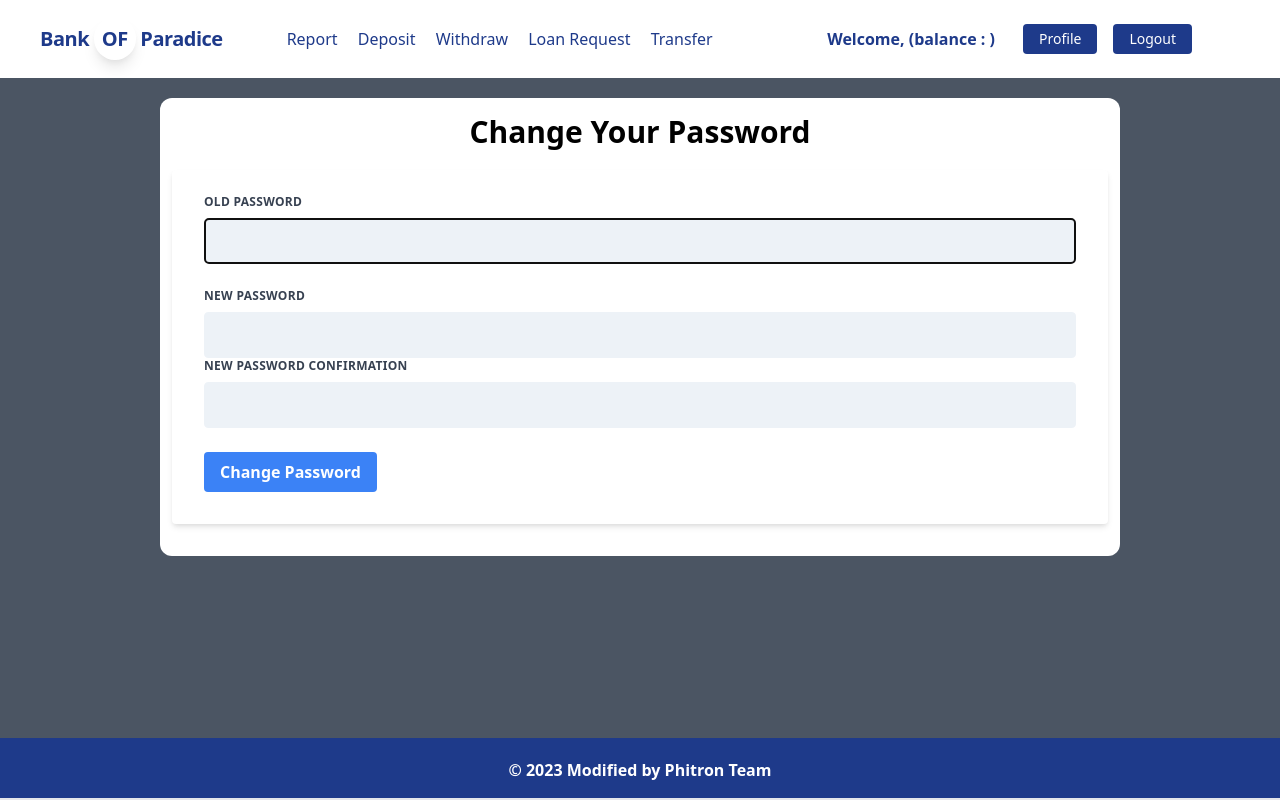
After one commit to SoumenBaral/Bank-OF-Paradice, a Django app: page /accounts/changePass/ in a window 1280 px wide. The commit adds this page. Run offline with Django 4.2, Linux system fonts and the light colour scheme; a user stored in the database is signed in; data comes from the database, SQL or seed files in the repository.

Commit message:
add lost

```diff
--- /dev/null
+++ b/accounts/templates/accounts/passWordChange.html
@@ -0,0 +1,95 @@
+{% extends 'base.html' %}
+{% load static %}
+
+{% block title %}
+    Change PassWord
+{% endblock %}
+
+{% block body %}
+<style>
+input{
+    display: block;
+    width: 100%;
+    background-color: #edf2f7;
+    border-width: 1px;
+    border-color: #edf2f7;
+    border-radius: 0.25rem;
+    padding-top: 0.75rem;
+    padding-bottom: 0.75rem;
+    padding-left: 1rem;
+    padding-right: 1rem;
+    line-height: 1.25;
+    }
+</style>
+
+
+{% block content %}
+    {% if form.non_field_errors %}
+        {% for error in form.non_field_errors %}
+            <div class="bg-red-100 border border-red-400 text-red-700 px-4 py-3 rounded relative mt-2" role="alert">
+                <p class="font-bold">Error!</p>
+                <p class="block sm:inline">{{ error }}</p>
+            </div>
+        {% endfor %}
+    {% endif %}
+<div class='mt-5'>
+    <div style='width: 75%; margin:auto;'  class="bg-white px-3  mt-5 py-4 rounded-xl my-6">
+        <h1 class="font-bold text-3xl text-center pb-5 ">Change Your Password</h1>
+
+        <form method="post" class="bg-white shadow-md rounded px-8 pt-6 pb-8 mb-4">
+            {% csrf_token %}
+
+            {% for hidden_field in form.hidden_fields %}
+                {{ hidden_field.errors }}
+                {{ hidden_field }}
+            {% endfor %}
+
+            <div class="flex flex-wrap -mx-3 mb-6">
+                <div class="w-full px-3 mb-6 md:mb-0">
+                    <label class="block uppercase tracking-wide text-gray-700 text-xs font-bold mb-2" for="{{ form.old_password.id_for_label }}">
+                        {{ form.old_password.label }}
+                    </label>
+                    {{ form.old_password }}
+                    {% if form.old_password.errors %}
+                        {% for error in form.old_password.errors %}
+                            <p class="text-red-600 text-sm italic pb-2">{{ error }}</p>
+                        {% endfor %}
+                    {% endif %}
+                </div>
+            </div>
+
+            <div class="flex flex-wrap -mx-3 mb-6">
+                <div class="w-full px-3 mb-6 md:mb-0">
+                    <label class="block uppercase tracking-wide text-gray-700 text-xs font-bold mb-2" for="{{ form.new_password1.id_for_label }}">
+                        {{ form.new_password1.label }}
+                    </label>
+                    {{ form.new_password1 }}
+                    {% if form.new_password1.errors %}
+                        {% for error in form.new_password1.errors %}
+                            <p class="text-red-600 text-sm italic pb-2">{{ error }}</p>
+                        {% endfor %}
+                    {% endif %}
+                </div>
+
+                <div class="w-full px-3 mb-6 md:mb-0">
+                    <label class="block uppercase tracking-wide text-gray-700 text-xs font-bold mb-2" for="{{ form.new_password2.id_for_label }}">
+                        {{ form.new_password2.label }}
+                    </label>
+                    {{ form.new_password2 }}
+                    {% if form.new_password2.errors %}
+                        {% for error in form.new_password2.errors %}
+                            <p class="text-red-600 text-sm italic pb-2">{{ error }}</p>
+                        {% endfor %}
+                    {% endif %}
+                </div>
+            </div>
+            <div class="flex items-center justify-between">
+                <button class="bg-blue-500 hover:bg-blue-700 text-white font-bold py-2 px-4 rounded focus:outline-none focus:shadow-outline" type="submit">
+                    Change Password
+                </button>
+            </div>
+        </form>
+    </div>
+</div>
+{% endblock %}
+{% endblock body%}
--- a/accounts/templates/accounts/profile.html
+++ b/accounts/templates/accounts/profile.html
@@ -14,7 +14,11 @@
             <div class="bg-white px-3 py-4 rounded-xl my-6">
 
                 <h4 class="font-bold text-3xl text-left pb-5">Account NO: {{request.user.account.account_no}}</h4>
+
                 <h1 class="font-bold text-3xl text-center pb-5">Update Profile Information</h1>
+                <div class= 'flex justify-center'>
+                    <button class=' bg-black rounded text-white p-2 '><a href="{% url "changePass" %}">Change Password</a></button>
+                </div>
                 <div class="w-full mt-10">
                     <form method="post" class="bg-white shadow-md rounded px-8 pt-6 pb-8 mb-4">
                         {% csrf_token %} {% for hidden_field in form.hidden_fields %} {{ hidden_field.errors }} {{ hidden_field }} {% endfor %}
--- a/accounts/urls.py
+++ b/accounts/urls.py
@@ -1,9 +1,10 @@
 from django.urls import path
-from .views import UserRegistrationView,UserLogOutView,UserLoginView,UserBankAccountUpdateView
+from .views import PassWordChange,UserRegistrationView,UserLogOutView,UserLoginView,UserBankAccountUpdateView
 
 urlpatterns = [
     path('register/',UserRegistrationView.as_view(),name='register'),
     path('logout/',UserLogOutView.as_view(),name='logout'),
     path('profile/', UserBankAccountUpdateView.as_view(), name='profile'),
-    path('login/',UserLoginView.as_view(),name='login')
+    path('login/',UserLoginView.as_view(),name='login'),
+    path('changePass/',PassWordChange.as_view(),name='changePass')
 ]
--- a/accounts/views.py
+++ b/accounts/views.py
@@ -3,7 +3,8 @@ from django.views.generic import FormView,View
 from .forms import UserRegistrationForm,UserUpdateForm
 from django.contrib.auth import login,logout
 from django.urls import reverse_lazy
-from django.contrib.auth.views import LogoutView,LoginView
+from django.contrib import messages
+from django.contrib.auth.views import LogoutView,LoginView,PasswordChangeView
 # Create your views here.
 
 class UserRegistrationView(FormView):
@@ -43,3 +44,9 @@ class UserBankAccountUpdateView(View):
             form.save()
             return redirect('profile')  # Redirect to the user's profile page
         return render(request, self.template_name, {'form': form})
+
+class PassWordChange(PasswordChangeView):
+    template_name = 'accounts/passWordChange.html'
+    def get_success_url(self):
+       messages.success(self.request, "You have been successfully Change your PassWord.")
+       return reverse_lazy('profile')
--- a/transactions/templates/transactions/sender_email.html
+++ b/transactions/templates/transactions/sender_email.html
@@ -1,6 +1,7 @@
 <h3>Hello {{user.first_name}} {{user.last_name}}</h3>
 
-<p>You you send ${{amount}} has been successfull. Be happy to with Shairing .After send  your total amount is {{user.account.balance}} </p>
+<p>You  send ${{amount}} has been successfull.Shairing is Careing . </p>
+<p>After sending  your total amount is {{user.account.balance}}</p>
 
 <br>
 <p>Thanks for banking with us</p>
```
Also changed, not shown: BankOfParadice/settings.py (+6 -1 lines).
